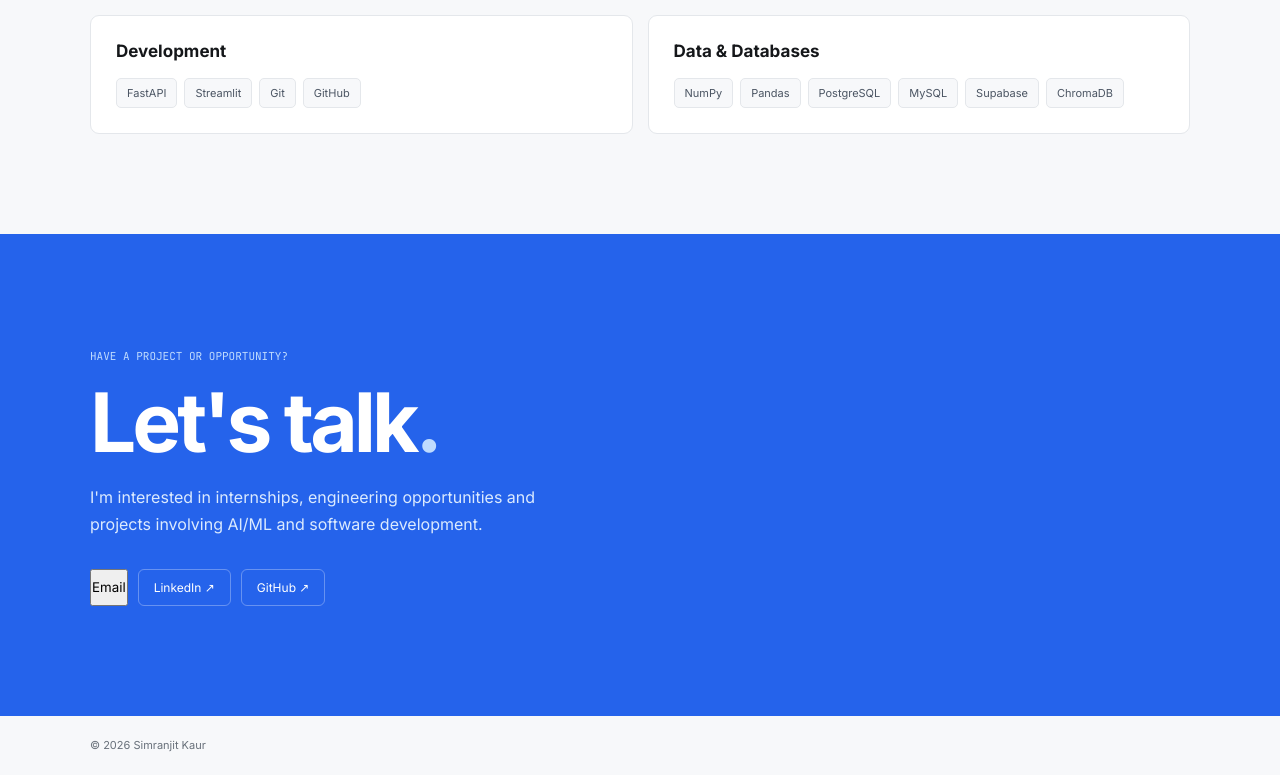
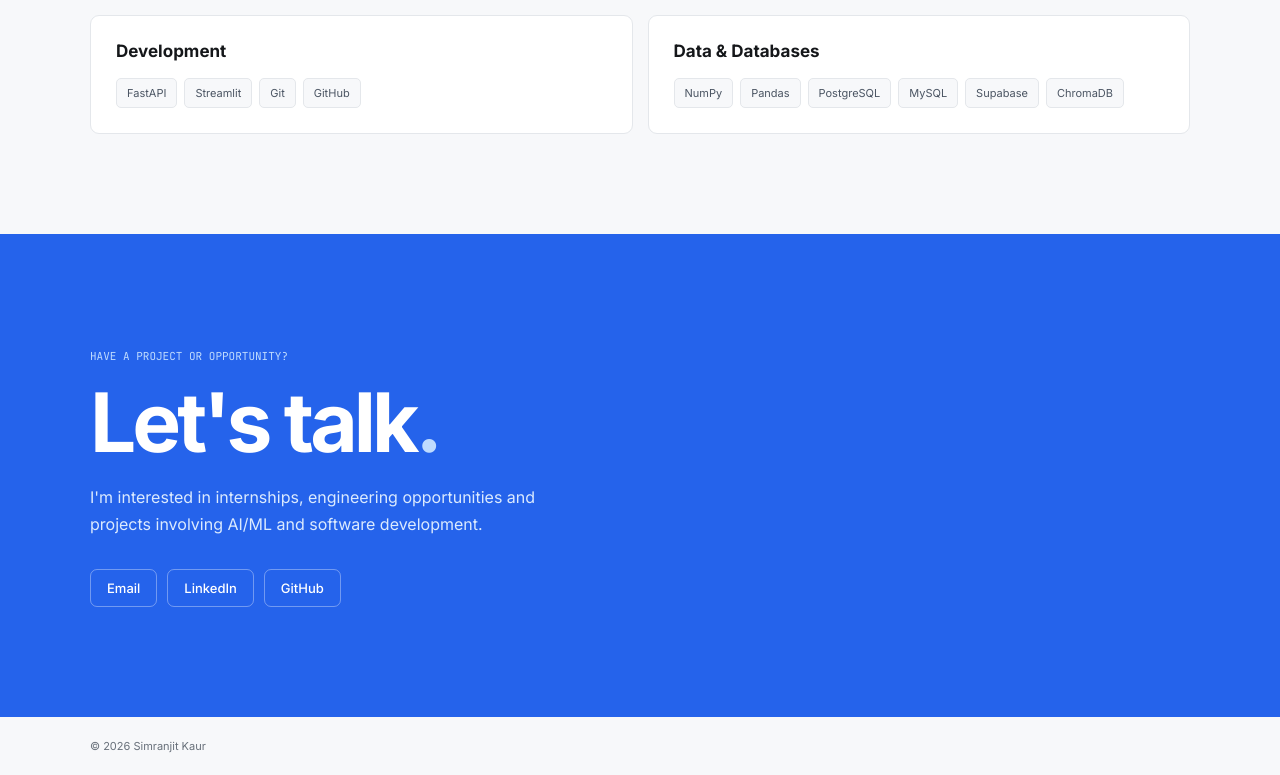
Before and after one commit to simran-kaur5/portfolio, a React (Vite) app: page / in a window 1280 px wide. Shown: the part 3545-4320 px from the top of the page. Built offline with nearby package versions, Linux system fonts and the light colour scheme.

Commit message:
Changed CSS

```diff
--- a/src/App.css
+++ b/src/App.css
@@ -970,21 +970,30 @@ a {
 }
 
 .contact-buttons a {
-  padding: 10px 15px;
+  display: inline-flex;
+  align-items: center;
+  justify-content: center;
 
-  border: 1px solid rgba(255, 255, 255, 0.3);
+  padding: 10px 16px;
 
-  border-radius: 6px;
+  border: 1px solid rgba(255, 255, 255, 0.35);
+  border-radius: 7px;
 
-  font-size: 12px;
+  background: transparent;
+  color: white;
 
-  transition: 0.2s;
+  font-size: 13px;
+  font-weight: 500;
+
+  text-decoration: none;
+
+  transition: all 0.2s ease;
 }
 
 .contact-buttons a:hover {
   background: white;
-
-  color: var(--blue);
+  color: #2563eb;
+  border-color: white;
 }
 
 
--- a/src/App.jsx
+++ b/src/App.jsx
@@ -527,27 +527,9 @@ function App() {
           </p>
 
           <div className="contact-buttons">
-
-            <button onClick={() => window.location.href = "mailto:simranjitk26x@gmail.com"}>
-          Email
-        </button>
-
-            <a
-              href="https://www.linkedin.com/in/simranjit-kaur-15488331b/"
-              target="_blank"
-              rel="noreferrer"
-            >
-              LinkedIn ↗
-            </a>
-
-            <a
-              href="https://github.com/simran-kaur5"
-              target="_blank"
-              rel="noreferrer"
-            >
-              GitHub ↗
-            </a>
-
+            <a href="mailto:simranjitk26x@gmail.com">Email</a>
+            <a href="https://www.linkedin.com/in/simranjit-kaur-15488331b/">LinkedIn</a>
+            <a href="https://github.com/simran-kaur5">GitHub</a>
           </div>
 
         </div>
```
